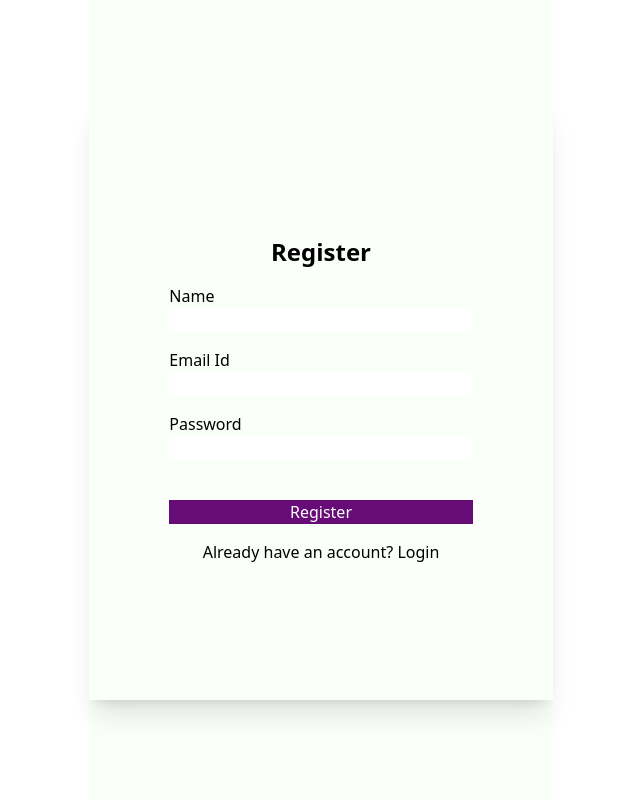
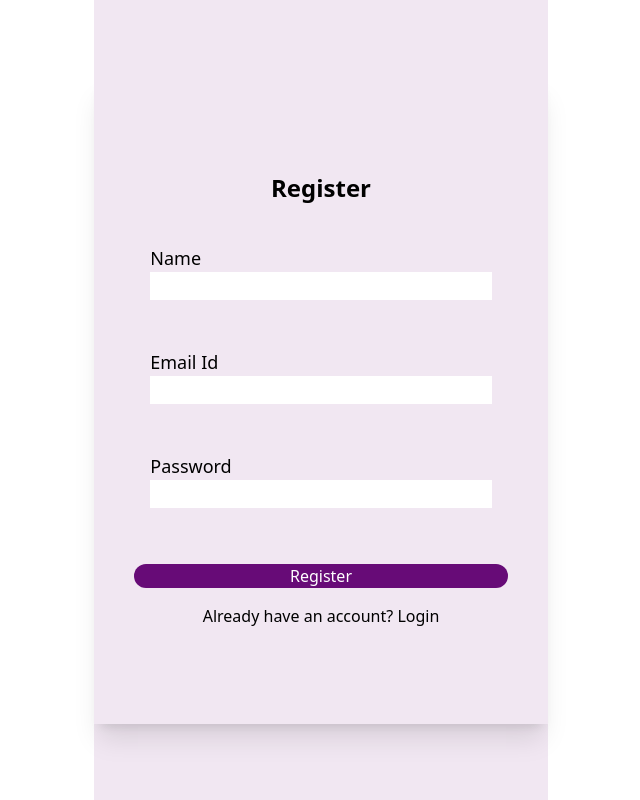
Before and after one commit to JosephMugo8711/Affiliate-payouts, a React (Create React App) app in the folder client/: page / in a window 1280 px wide. Shown: the whole page, without its empty margins (319-959 px from the left). Built offline with nearby package versions, Linux system fonts and the light colour scheme.

Commit message:
Feat: form

```diff
--- a/client/src/features/user/Login.js
+++ b/client/src/features/user/Login.js
@@ -36,15 +36,15 @@ function Login(){
     }
 
     return (
-        <div className="min-h-screen bg-[#fbfffa] justify-self-center flex items-center">
+        <div className="min-h-screen  bg-[#f1e7f2] justify-self-center flex items-center">
            <div className="card mx-auto w-full max-w-5xl   shadow-xl">
-             <div className="grid  md:grid-cols-2 grid-cols-1  bg-base-100 rounded-xl">
+             <div className="flex justify-center grid-cols-1  bg-base-100 rounded-xl">
                     <div className='py-24 px-10 flex flex-col items-center'>
                         <h2 className='text-2xl font-semibold mb-2 text-center'>Login</h2>
                         <form onSubmit={(e) => submitForm(e)}>
                             <div className="mb-4">
-                                <InputText type="emailId" defaultValue={loginObj.emailId} updateType="emailId" containerStyle="mt-4" labelTitle="Email Id" updateFormValue={updateFormValue} />
-                                <InputText defaultValue={loginObj.password} type="password" updateType="password" containerStyle="mt-4" labelTitle="Password" updateFormValue={updateFormValue} />
+                                <InputText type="emailId" defaultValue={loginObj.emailId} updateType="emailId" containerStyle="mt-4 form-control form-control-lg mt-4 p-4 text-lg" labelTitle="Email Id" updateFormValue={updateFormValue} />
+                                <InputText defaultValue={loginObj.password} type="password" updateType="password" containerStyle="mt-4 form-control form-control-lg mt-4 p-4 text-lg" labelTitle="Password" updateFormValue={updateFormValue} />
                             </div>
                             <div className='text-right text-primary'>
                                 <Link to="/forgotpassword"><span className="text-sm inline-block hover:text-primary hover:underline hover:cursor-pointer transition duration-200">Forgot Password?</span></Link>
--- a/client/src/features/user/Register.js
+++ b/client/src/features/user/Register.js
@@ -38,25 +38,25 @@ function Register(){
     }
 
     return(
-        <div className="min-h-screen bg-[#fbfffa] justify-self-center flex items-center">
-            <div className="card mx-auto w-full max-w-5xl   shadow-xl">
-                <div className="p-10 bg-base-100  rounded-xl">
-                  <div className=' py-24 px-10'>
-                    <h2 className='text-2xl font-semibold mb-2 text-center'>Register</h2>
+        <div className="min-h-screen  bg-[#f1e7f2] justify-self-center flex items-center">
+           <div className="card mx-auto w-full max-w-5xl   shadow-xl">
+             <div className="flex justify-center bg-base-100 rounded-xl">
+                    <div className='py-24 px-10 flex flex-col items-center'>
+                    <h2 className="text-2xl font-semibold mb-2 text-center">Register</h2>
                     <form onSubmit={(e) => submitForm(e)}>
 
                         <div className="mb-4">
 
-                            <InputText defaultValue={registerObj.name} updateType="name" containerStyle="mt-4" labelTitle="Name" updateFormValue={updateFormValue}/>
+                            <InputText defaultValue={registerObj.name} updateType="name" containerStyle="mt-4 form-control form-control-lg mt-4 p-4 text-lg" labelTitle="Name" updateFormValue={updateFormValue}/>
 
-                            <InputText defaultValue={registerObj.emailId} updateType="emailId" containerStyle="mt-4" labelTitle="Email Id" updateFormValue={updateFormValue}/>
+                            <InputText defaultValue={registerObj.emailId} updateType="emailId" containerStyle="mt-4 form-control form-control-lg mt-4 p-4 text-lg" labelTitle="Email Id" updateFormValue={updateFormValue}/>
 
-                            <InputText defaultValue={registerObj.password} type="password" updateType="password" containerStyle="mt-4" labelTitle="Password" updateFormValue={updateFormValue}/>
+                            <InputText defaultValue={registerObj.password} type="password" updateType="password" containerStyle="mt-4 form-control form-control-lg mt-4 p-4 text-lg" labelTitle="Password" updateFormValue={updateFormValue}/>
 
                         </div>
 
                         <ErrorText styleClass="mt-8">{errorMessage}</ErrorText>
-                        <button type="submit" className={"btn mt-2 w-full btn-primary bg-[#670b77] text-white" + (loading ? " loading" : "")}>Register</button>
+                        <button type="submit" className={"btn mt-2 w-full rounded-full btn-primary bg-[#670b77] text-white" + (loading ? " loading" : "")}>Register</button>
 
                         <div className='text-center mt-4'>Already have an account? <Link to="/login"><span className="  inline-block  hover:text-primary hover:underline hover:cursor-pointer transition duration-200">Login</span></Link></div>
                     </form>
--- a/client/src/features/user/RegisterPassword.js
+++ b/client/src/features/user/RegisterPassword.js
@@ -35,9 +35,9 @@ function ForgotPassword(){
     }
 
     return(
-        <div className="min-h-screen bg-base-200 flex items-center">
+        <div className="min-h-screen bg-[#f1e7f2] flex items-center">
             <div className="card mx-auto w-full max-w-5xl  shadow-xl">
-                <div className="grid  md:grid-cols-2 grid-cols-1  bg-base-100 rounded-xl">
+                <div className="flex justify-center grid-cols-1  bg-base-100 rounded-xl">
                 <div className='py-24 px-10'>
                     <h2 className='text-2xl font-semibold mb-2 text-center'>Forgot Password</h2>
 
@@ -47,7 +47,7 @@ function ForgotPassword(){
                             <div className='text-center mt-8'><CheckCircleIcon className='inline-block w-32 text-success'/></div>
                             <p className='my-4 text-xl font-bold text-center'>Link Sent</p>
                             <p className='mt-4 mb-8 font-semibold text-center'>Check your email to reset password</p>
-                            <div className='text-center mt-4'><Link to="/login"><button className="btn btn-block btn-primary ">Login</button></Link></div>
+                            <div className='text-center mt-4'><Link to="/login"><button className="btn btn-block rounded-full btn-primary ">Login</button></Link></div>
 
                         </>
                     }
@@ -60,13 +60,13 @@ function ForgotPassword(){
 
                                 <div className="mb-4">
 
-                                    <InputText type="emailId" defaultValue={userObj.emailId} updateType="emailId" containerStyle="mt-4" labelTitle="Email Id" updateFormValue={updateFormValue}/>
+                                    <InputText type="emailId" defaultValue={userObj.emailId} updateType="emailId" containerStyle="mt-4 form-control form-control-lg mt-4 p-4 text-lg" labelTitle="Email Id" updateFormValue={updateFormValue}/>
 
 
                                 </div>
 
                                 <ErrorText styleClass="mt-12">{errorMessage}</ErrorText>
-                                <button type="submit" className={"btn mt-2 w-full btn-primary bg-[#670b77] text-white" + (loading ? " loading" : "")}>Send Reset Link</button>
+                                <button type="submit" className={"btn mt-2 rounded-full w-full btn-primary bg-[#670b77] text-white" + (loading ? " loading" : "")}>Send Reset Link</button>
 
                                 <div className='text-center mt-4'>Don't have an account yet? <Link to="/"><button className="  inline-block  hover:text-primary hover:underline hover:cursor-pointer transition duration-200">Register</button></Link></div>
                             </form>
```
